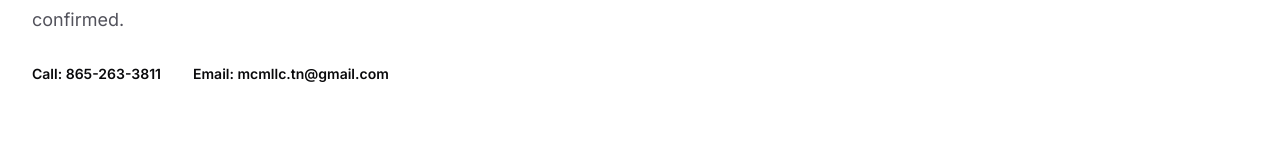
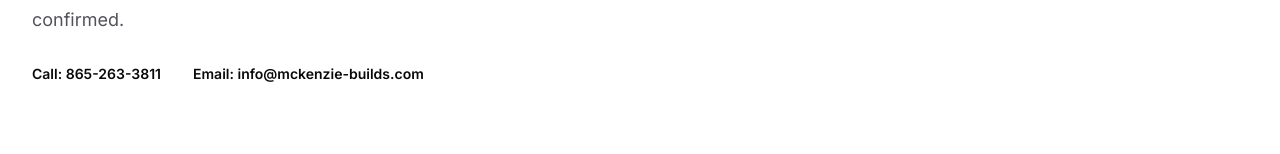
Before and after one commit to mmckenz7/McKenzie-Construction, a Next.js app: page / in a window 1280 px wide. Shown: the part 4486-4640 px from the top of the page. Built offline with nearby package versions, Linux system fonts and the light colour scheme.

Commit message:
Update public contact email

```diff
--- a/src/app/page.tsx
+++ b/src/app/page.tsx
@@ -519,8 +519,8 @@
                 Call: 865-263-3811
               </a>
 
-              <a href="mailto:mcmllc.tn@gmail.com">
-                Email: mcmllc.tn@gmail.com
+              <a href="mailto:info@mckenzie-builds.com">
+                Email: info@mckenzie-builds.com
               </a>
             </div>
           </div>
@@ -619,7 +619,7 @@
 
                 <a
                   className="block hover:text-white"
-                  href="mailto:mcmllc.tn@gmail.com"
+                  href="mailto:info@mckenzie-builds.com"
                 >
                   Email Michael
                 </a>
```
